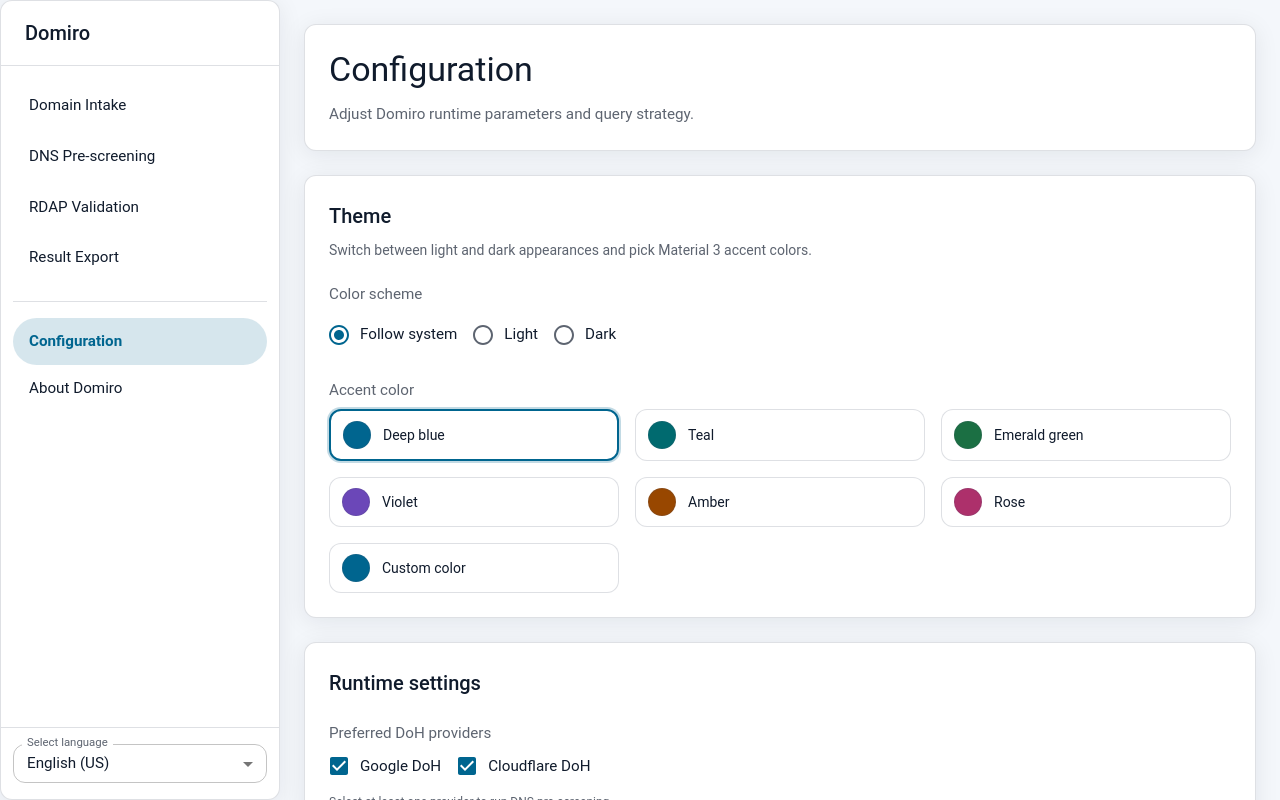
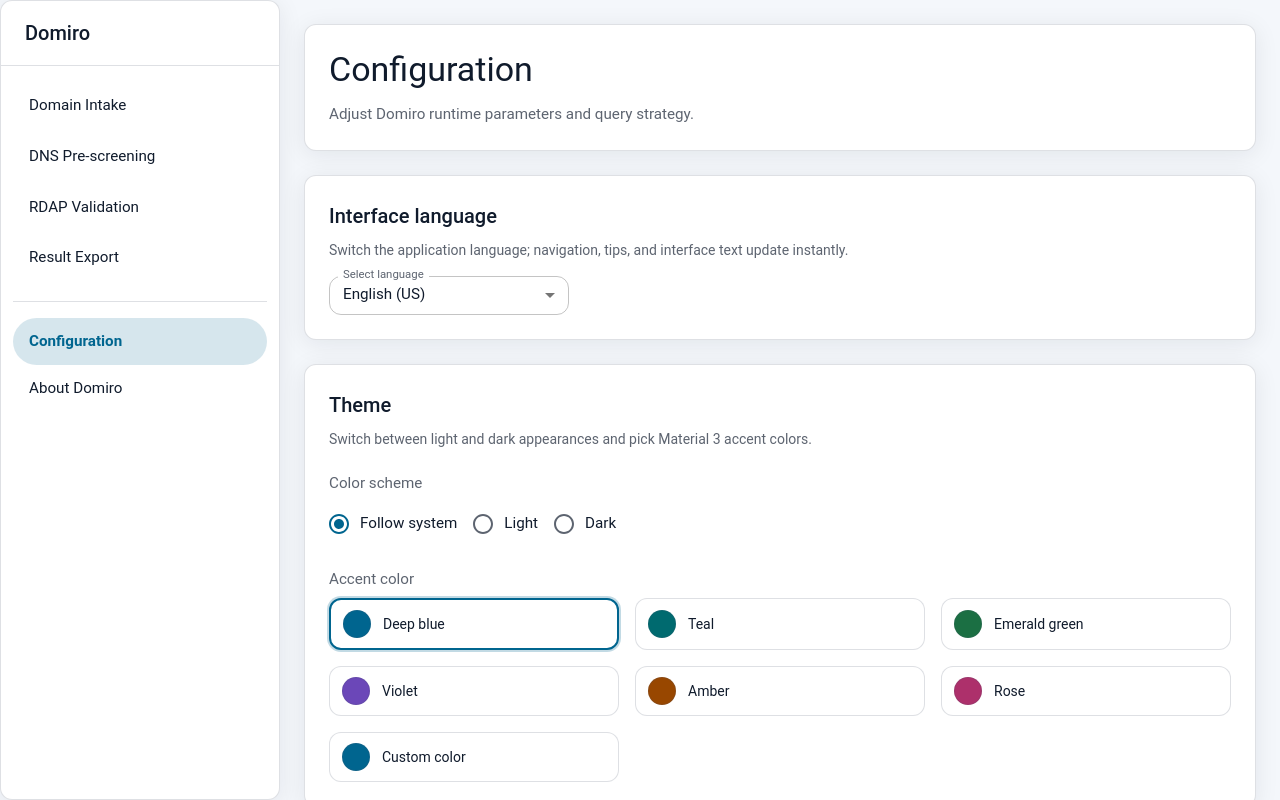
Before and after one commit to domiro-org/web, a React (Vite) app: page /settings in a window 1280 px wide. Shown: the top 800 px of the page. Built offline with nearby package versions, Linux system fonts and the light colour scheme.

Commit message:
feat: move language switcher into settings

```diff
--- a/src/layouts/WideShell.tsx
+++ b/src/layouts/WideShell.tsx
@@ -20,7 +20,6 @@
 import { NavLink, useLocation } from "react-router-dom";
 import { useTranslation } from "react-i18next";
 
-import LanguageSwitcher from "../components/LanguageSwitcher";
 import { WideShellContext, type WideShellContextValue } from "./WideShellContext";
 
 const DRAWER_WIDTH = 280;
@@ -201,11 +200,6 @@
           ))}
         </List>
       </Stack>
-      {/* 语言选择固定在侧栏左下角：通过将其放在最底部并留出内边距实现 */}
-      <Divider />
-      <Box sx={{ px: 1.5, py: 2 }}>
-        <LanguageSwitcher fullWidth size="small" />
-      </Box>
     </Box>
   );
 
--- a/src/locales/en-US/common.json
+++ b/src/locales/en-US/common.json
@@ -186,6 +186,8 @@
   "page.export.snackbar.state": "Session snapshot exported.",
   "page.settings.title": "Configuration",
   "page.settings.description": "Adjust Domiro runtime parameters and query strategy.",
+  "page.settings.language.title": "Interface language",
+  "page.settings.language.description": "Switch the application language; navigation, tips, and interface text update instantly.",
   "page.settings.theme.title": "Theme",
   "page.settings.theme.description": "Switch between light and dark appearances and pick Material 3 accent colors.",
   "page.settings.theme.modeLabel": "Color scheme",
--- a/src/locales/zh-Hans/common.json
+++ b/src/locales/zh-Hans/common.json
@@ -209,6 +209,8 @@
   "page.export.snackbar.state": "会话快照已导出。",
   "page.settings.title": "参数配置",
   "page.settings.description": "调整 Domiro 的查询策略与运行参数。",
+  "page.settings.language.title": "界面语言",
+  "page.settings.language.description": "切换系统语言，导航与提示等界面文本将实时更新。",
   "page.settings.theme.title": "界面主题",
   "page.settings.theme.description": "切换亮色/暗色模式，并挑选符合 Material Design 3 的主题色。",
   "page.settings.theme.modeLabel": "配色模式",
--- a/src/pages/SettingsPage.tsx
+++ b/src/pages/SettingsPage.tsx
@@ -17,6 +17,7 @@
 import { useCallback, useMemo, useState } from "react";
 import { useTranslation } from "react-i18next";
 
+import LanguageSwitcher from "../components/LanguageSwitcher";
 import { useWideShellSidebar } from "../layouts/WideShellContext";
 import { useAppDispatch, useAppState } from "../shared/hooks/useAppState";
 import type { DohProviderId, ThemeColorId, ThemeMode } from "../shared/types";
@@ -140,6 +141,25 @@
             {t("page.settings.description")}
           </Typography>
         </Stack>
+      </Paper>
+
+      <Paper
+        elevation={1}
+        sx={{
+          p: 3,
+          display: "flex",
+          flexDirection: "column",
+          gap: 2
+        }}
+      >
+        <Stack spacing={1}>
+          <Typography variant="h6">{t("page.settings.language.title")}</Typography>
+          <Typography variant="body2" color="text.secondary">
+            {t("page.settings.language.description")}
+          </Typography>
+        </Stack>
+        {/* 语言切换控制 - 统一入口，避免分散在侧栏 */}
+        <LanguageSwitcher size="small" sx={{ width: { xs: "100%", sm: 240 } }} />
       </Paper>
 
       <Paper
```
